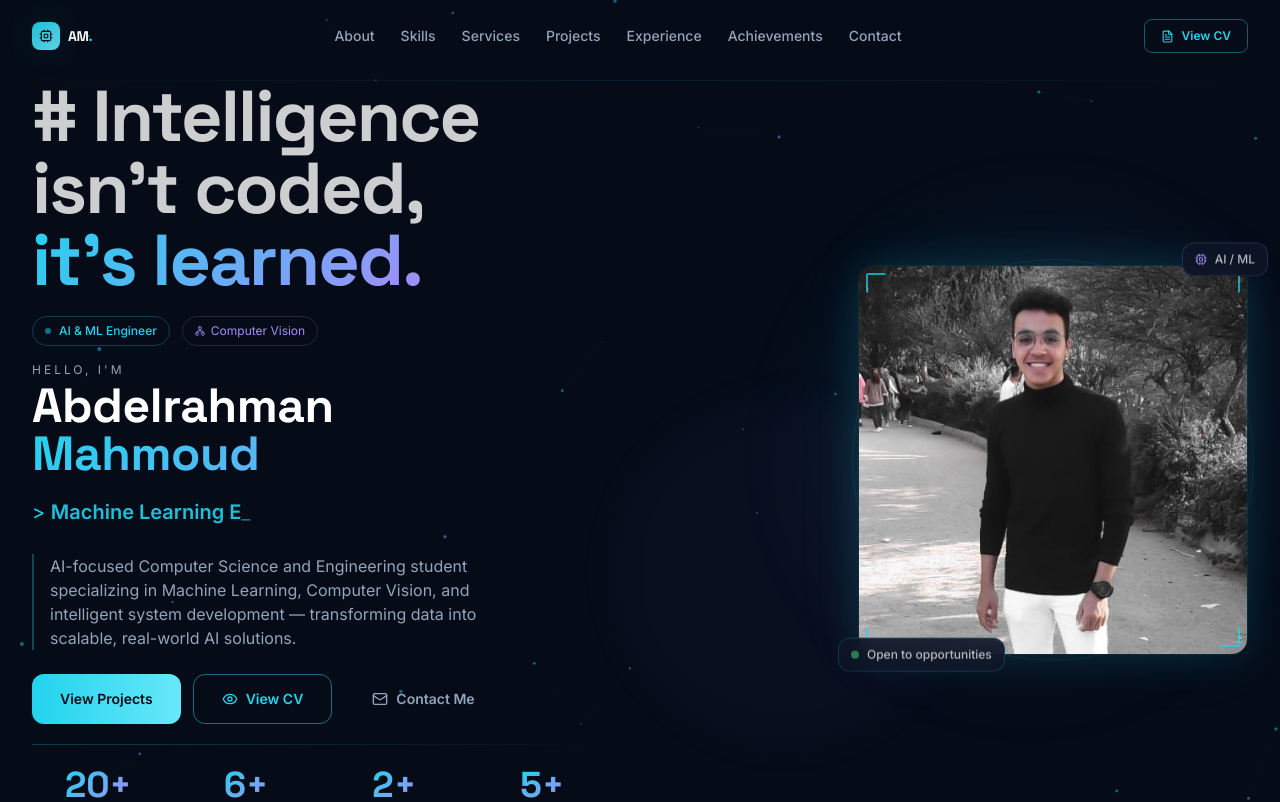
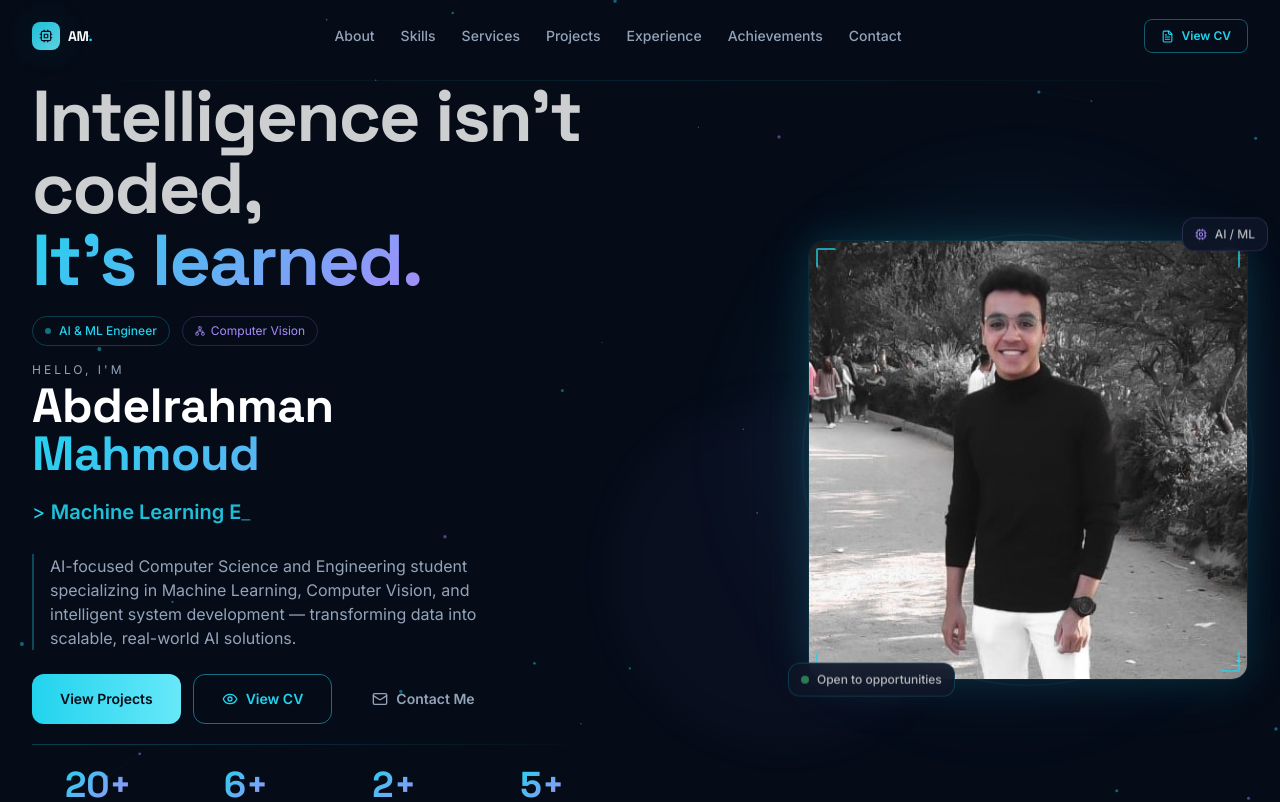
Before and after one commit to Abdulrahman-Mahmoud-12/Portfolio, a Next.js app: page / in a window 1280 px wide. Shown: the top 802 px of the page. Built offline with nearby package versions, Linux system fonts and the light colour scheme.

Commit message:
update profile image

```diff
--- a/components/Hero.tsx
+++ b/components/Hero.tsx
@@ -75,7 +75,7 @@ function TiltImage() {
         transformStyle: "preserve-3d",
         perspective: 800,
       }}
-      className="relative w-72 h-72 sm:w-80 sm:h-80 lg:w-[390px] lg:h-[390px] cursor-default"
+      className="relative w-80 h-80 sm:w-96 sm:h-96 lg:w-[440px] lg:h-[440px] cursor-default"
     >
       <div className="absolute -inset-4 rounded-full bg-gradient-to-br from-accent/20 via-accent-2/10 to-transparent blur-3xl animate-pulse-slow" />
       <div className="absolute -inset-1.5 rounded-full border border-accent/10 animate-spin-slow" />
@@ -96,7 +96,7 @@ function TiltImage() {
           src="/images/profile.jpg"
           alt="Abdelrahman Mahmoud"
           fill
-          sizes="(max-width:768px) 288px, 390px"
+          sizes="(max-width:768px) 320px, 440px"
           className="object-cover object-top"
           priority
         />
--- a/content/site.ts
+++ b/content/site.ts
@@ -33,8 +33,8 @@ export const hero: HeroContent = {
     "Data Scientist",
     "AI Researcher",
   ],
-  slogan: "# Intelligence isn't coded,",
-  sloganAccent: "it's learned.",
+  slogan: "Intelligence isn't coded,",
+  sloganAccent: "It's learned.",
   subtext:
     "AI-focused Computer Science and Engineering student specializing in Machine Learning, Computer Vision, and intelligent system development — transforming data into scalable, real-world AI solutions.",
   stats: [
```
